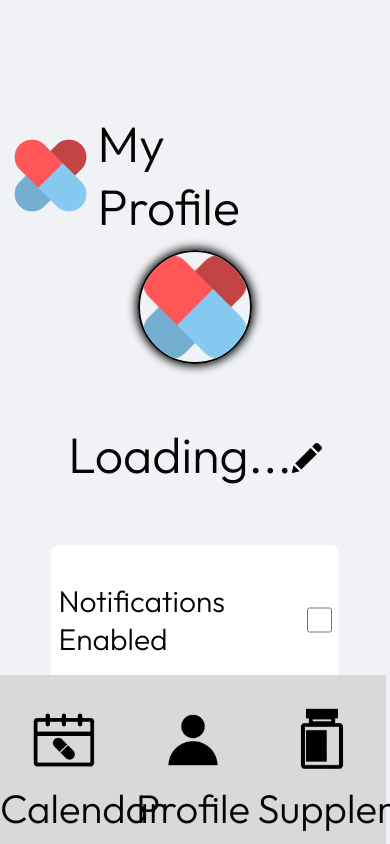
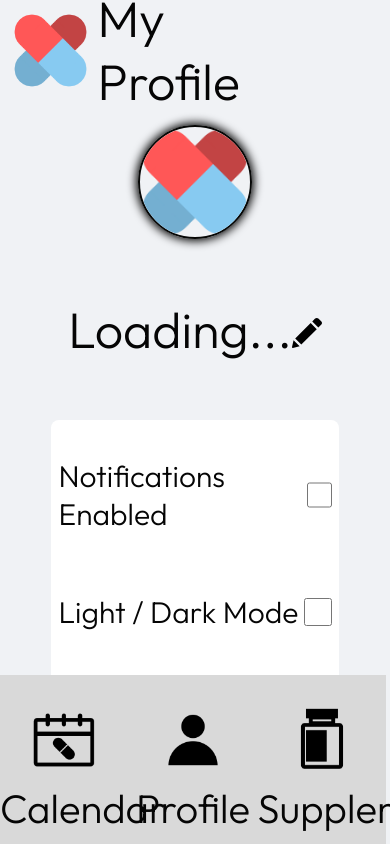
Before and after one commit to NotMyCuppaJava/Cofactor, a website: page www/editsuppl.html in a window 390 px wide. Shown: the top 844 px of the page. Drawn offline with Linux system fonts and the light colour scheme; a script that the page names is missing.

Commit message:
Mobile Browser Compatible

```diff
--- a/www/editsuppl.html
+++ b/www/editsuppl.html
@@ -2,18 +2,17 @@
 <html>
     <head>
         <title>Cofactor</title>
-        <link rel="stylesheet" href="style.css">
         <!-- FONTS below -->
         <link rel="preconnect" href="https://fonts.googleapis.com">
         <link rel="preconnect" href="https://fonts.gstatic.com" crossorigin>
         <link href="https://fonts.googleapis.com/css2?family=Outfit:wght@100..900&display=swap" rel="stylesheet">
         <meta name="color-scheme" content="light dark">
-
+        <script src="cssmodifier.js"></script>
     </head>
-    <body onload="lightMode(); loadUsername(); loadProfileImage(); loadNIHArticles();" style="background-color: light-dark(#F0F2F5, #18191A); color: light-dark(#050505, #E4E6EB);">
+    <body onload="implementCSS(); lightMode(); loadUsername(); loadProfileImage(); loadNIHArticles();" style="background-color: light-dark(#F0F2F5, #18191A); color: light-dark(#050505, #E4E6EB);">
         <div id = "header">
             <img src="assets/Cofactor.png" style="width:75px;height:75px;margin:12.5px">
-            <h1 id = "maintitle" style="margin-bottom: 20px; color: light-dark(#050505, #E4E6EB);">My Profile</h1>
+            <h1 id = "maintitle">My Profile</h1>
         </div>
 
         <div id = "rackbodyz" style="display: flex;flex-direction: column; align-items: center">
--- a/www/mobile.css
+++ b/www/mobile.css
@@ -8,7 +8,6 @@ html, body {
     display: flex;
     flex-direction: column;
 }
-
 
 #header{
     position: fixed;
@@ -187,7 +186,7 @@ h6, p{
 #rackbodyx{
     height: calc(65vh - 100px - calc(var(--h) * 0.04));
     width: calc(100% - calc(var(--h) * 0.04));
-    margin-top:225px;
+    margin-top:100px;
     perspective: 1000px;
 }
 
@@ -204,7 +203,7 @@ h6, p{
     height: calc(65vh - 200px);
     width: calc(100%-100px);
     padding:50px;
-    margin-top:200px;
+    margin-top:75px;
     margin-bottom:15vh
 }
 
```
Also changed, not shown: www/supps.html (+2 -2 lines).
